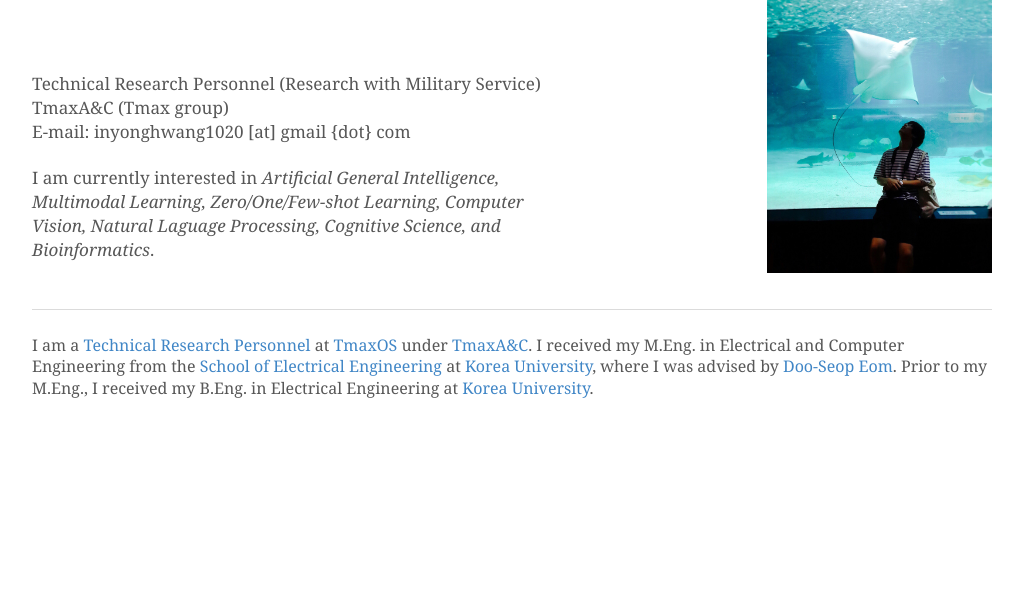
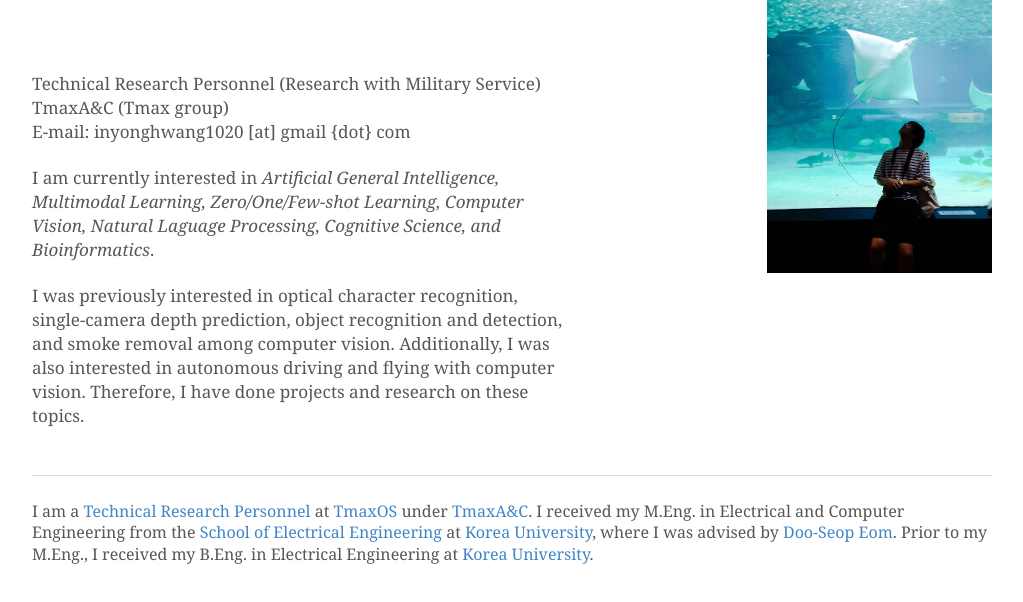
Before and after one commit to inyong37/inyong37.github.io, a plain HTML site: page index.html in a window 1280 px wide. Shown: the part 100-702 px from the top of the page, without its empty margins (128-1151 px from the left). Drawn offline with Linux system fonts and the light colour scheme; a web font is replaced by a local one.

Commit message:
previous interest

```diff
--- a/index.html
+++ b/index.html
@@ -24,6 +24,10 @@
         <br>
         <p>
           I am currently interested in <i>Artificial General Intelligence, Multimodal Learning, Zero/One/Few-shot Learning, Computer Vision, Natural Laguage Processing, Cognitive Science, and Bioinformatics</i>.
+        </p>
+        <br>
+        <p>
+          I was previously interested in optical character recognition, single-camera depth prediction, object recognition and detection, and smoke removal among computer vision. Additionally, I was also interested in autonomous driving and flying with computer vision. Therefore, I have done projects and research on these topics.
         </p>
         <br>
       </div>
```
